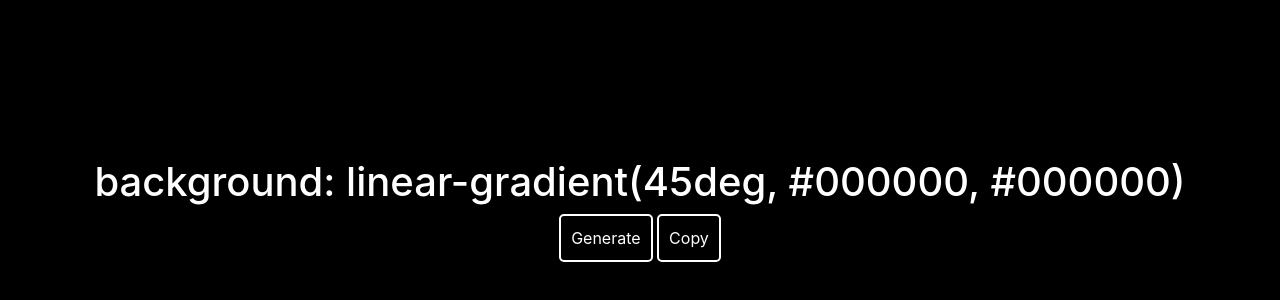
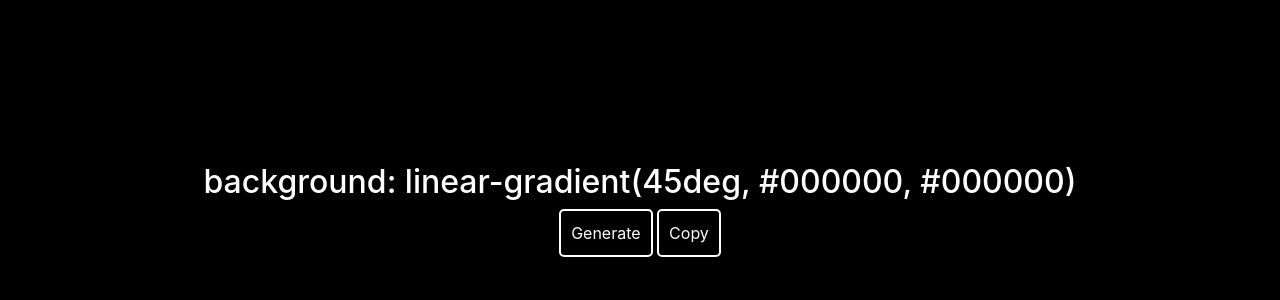
Before and after one commit to miguelznunez/Gradient-generator, a plain HTML site: page index.html in a window 1280 px wide. Shown: the part 190-490 px from the top of the page. Drawn offline with nearby package versions, Linux system fonts and the light colour scheme.

Commit message:
Update index.html

```diff
--- a/index.html
+++ b/index.html
@@ -11,7 +11,7 @@
 </head>
 <body>
 
-  <h1>background: linear-gradient(45deg, #<span id="hex1">000000</span>, #<span id="hex2">000000</span>)</h1>
+  <h2>background: linear-gradient(45deg, #<span id="hex1">000000</span>, #<span id="hex2">000000</span>)</h2>
   <div>
     <button id="generate">Generate</button>
     <button id="copy">Copy</button>
```
